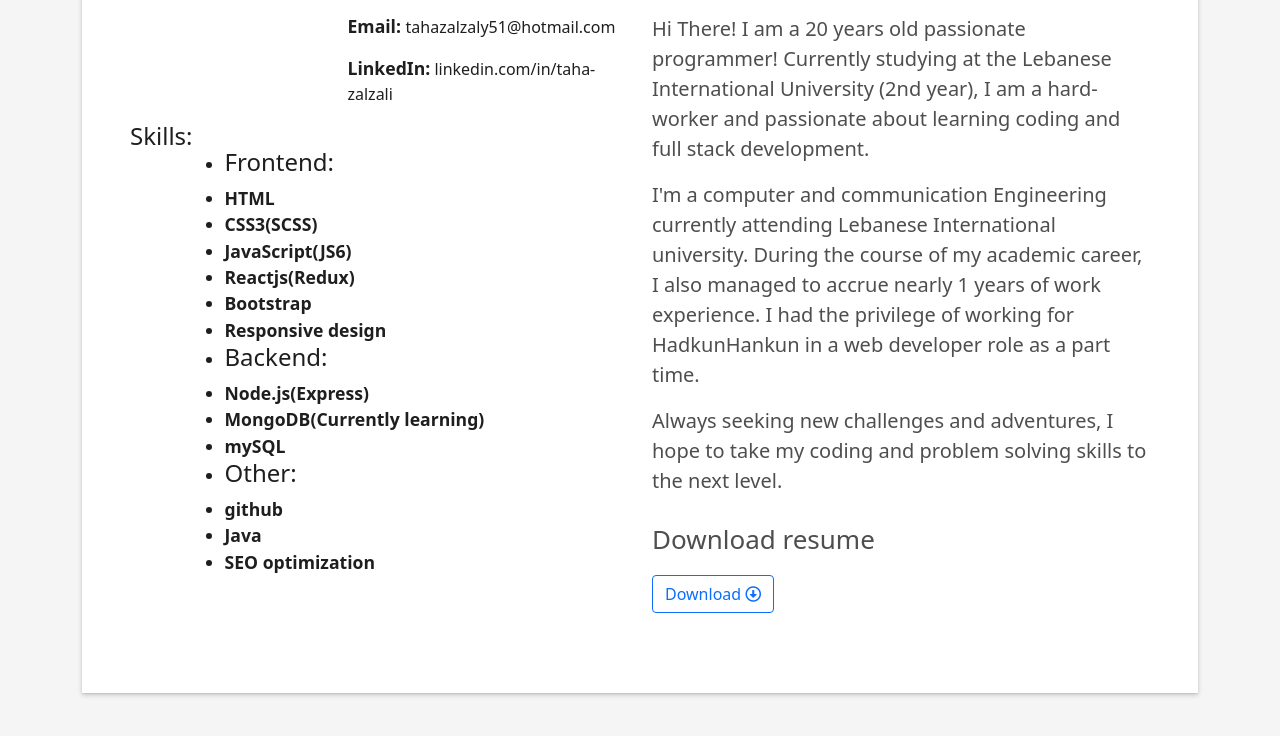
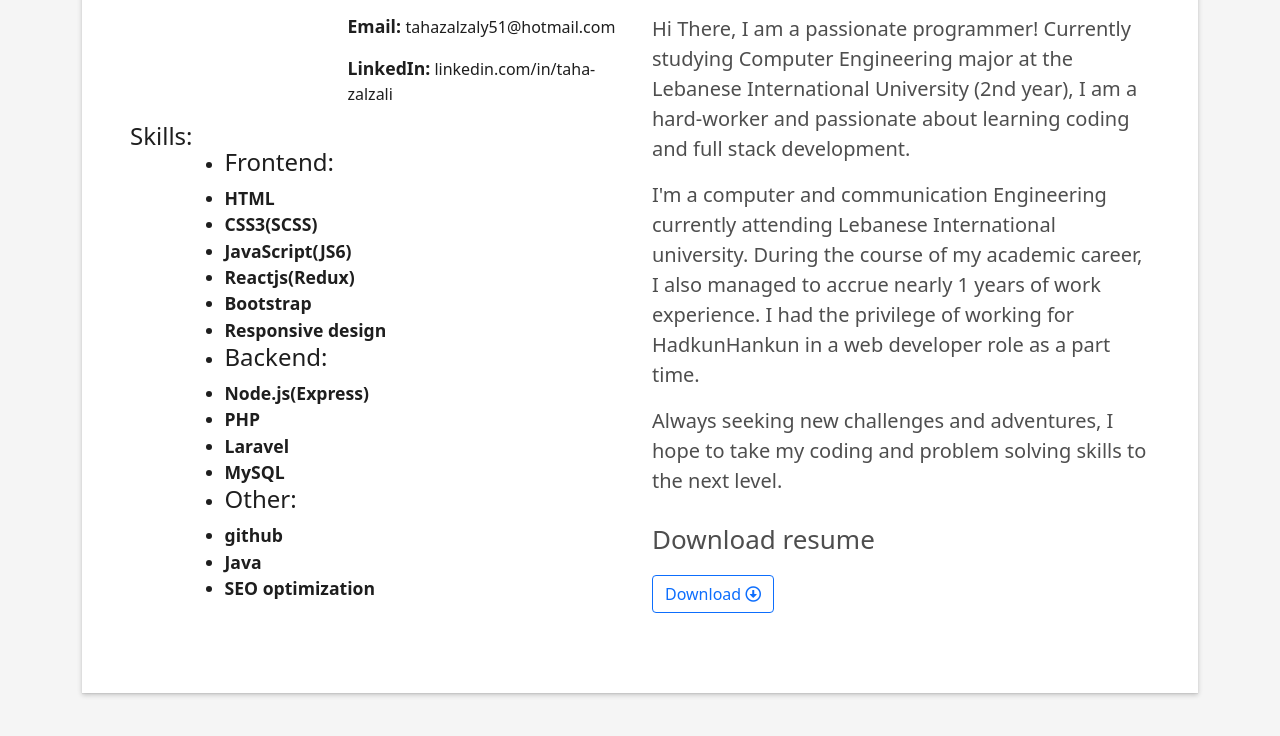
Before and after one commit to tahazalzali/portfoilo, a plain HTML site: page index.html in a window 1280 px wide. Shown: the part 1000-1736 px from the top of the page. Drawn offline with nearby package versions, Linux system fonts and the light colour scheme.

Commit message:
adding laravel

```diff
--- a/index.html
+++ b/index.html
@@ -24,12 +24,7 @@
   <!-- Template Main CSS File -->
   <link href="assets/css/style.css" rel="stylesheet">
 
-  <!-- =======================================================
-  * Template Name: DevFolio - v4.3.0
-  * Template URL: https://bootstrapmade.com/devfolio-bootstrap-portfolio-html-template/
-  * Author: BootstrapMade.com
-  * License: https://bootstrapmade.com/license/
-  ======================================================== -->
+
 </head>
 
 <body>
@@ -134,8 +129,10 @@
                       <h4>Backend:<span></span> </h4>
                       </li>
                       <li>Node.js(Express)</li>
-                      <li>MongoDB(Currently learning)</li>
-                      <li>mySQL </li>
+                      <li>PHP</li>
+                      <li>Laravel</li>
+                      <li>MySQL</li>
+
                       <li>
                         <h4>Other:</h4>
                       </li>
@@ -154,7 +151,7 @@
                       </h5>
                     </div>
                     <p class="lead">
-                      Hi There! I am a 20 years old passionate programmer! Currently studying at the Lebanese
+                      Hi There, I am a passionate programmer! Currently studying Computer Engineering major at the Lebanese
                       International University (2nd year),
                       I am a hard-worker and passionate about learning coding and full stack development.
 
@@ -169,7 +166,7 @@
                       solving skills to the next level.</p>
                     <p class="lead mt-4" style=" font-size: 26px;">Download resume</p>
                     <p class="lead">
-                      <a href="./certificates/resume (3).pdf" htype="button" target="_blank" class="btn btn-outline-primary"
+                      <a href="./certificates/resume.pdf" htype="button" target="_blank" class="btn btn-outline-primary"
                         download>
                         Download <i class="far fa-arrow-alt-circle-down"></i></a>
                     </p>
@@ -248,7 +245,7 @@
               </div>
             </div>
           </div>
-          <!-- <div class="col-md-4">
+          <div class="col-md-4">
             <div class="service-box">
               <div class="service-ico">
                 <span class="ico-circle"><i class="bi bi-brightness-high"></i></span>
```
Also changed, not shown: 2 other files.
